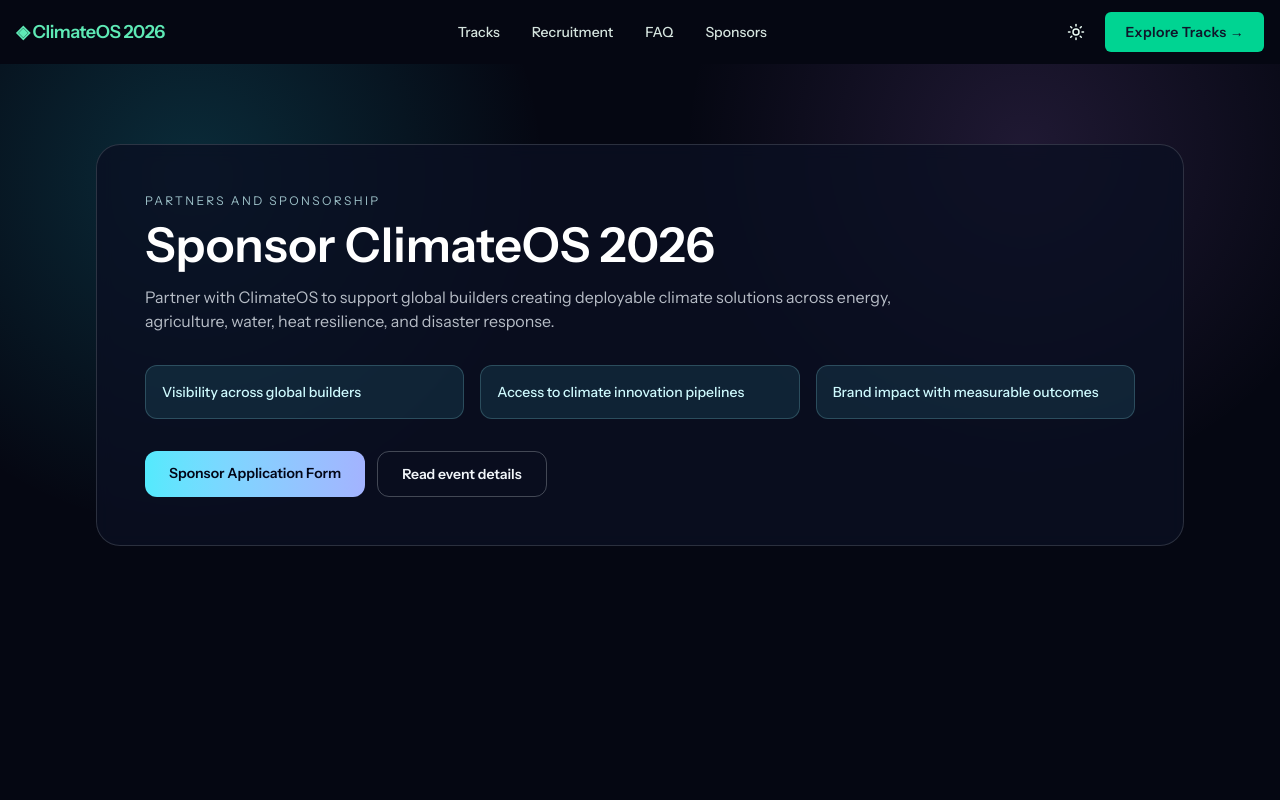
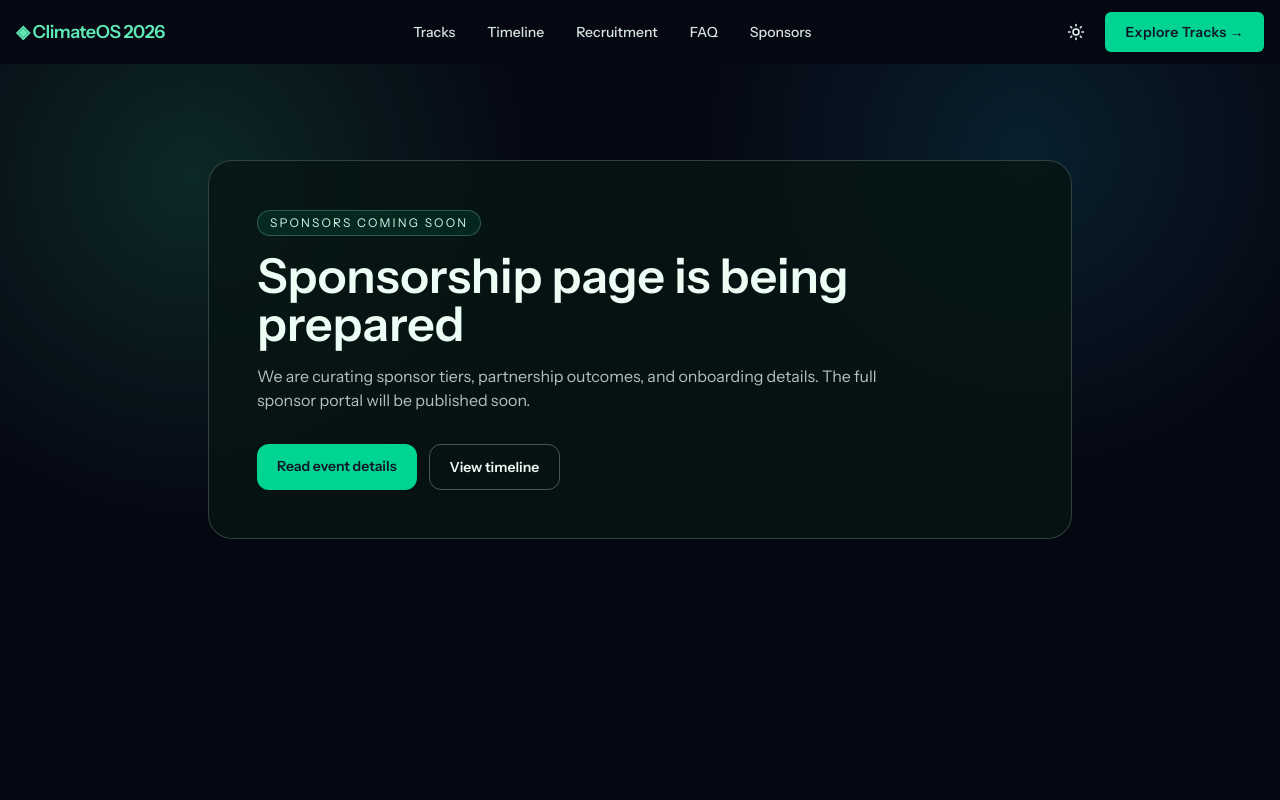
Before and after one commit to climateos2026-coder/webiste-coming-soon-waitlist, a Next.js app: page /sponsors in a window 1280 px wide. Shown: the top 800 px of the page. Built offline with nearby package versions, Linux system fonts and the light colour scheme; a web font is replaced by a local one.

Commit message:
feat: update sponsors page, coming soon detail, footer, navbar, and add timeline

```diff
--- a/app/sponsors/page.tsx
+++ b/app/sponsors/page.tsx
@@ -1,47 +1,21 @@
 import { Navbar } from '@/components/layout/navbar';
 import { Footer } from '@/components/layout/footer';
-import Link from 'next/link';
+import { DetailComingSoon } from '@/components/coming-soon/detail-coming-soon';
 
 export default function SponsorsPage() {
   return (
     <>
       <Navbar />
       <main className="min-h-screen bg-[#050712] pt-16">
-        <section className="relative overflow-hidden">
-          <div className="absolute inset-0 bg-[radial-gradient(circle_at_15%_20%,rgba(34,211,238,0.18),transparent_30%),radial-gradient(circle_at_80%_15%,rgba(192,132,252,0.14),transparent_30%)]" />
-          <div className="relative mx-auto max-w-6xl px-4 py-20 md:px-8">
-            <div className="rounded-3xl border border-slate-100/15 bg-[#0b1022]/80 p-8 backdrop-blur md:p-12">
-              <p className="text-xs uppercase tracking-[0.2em] text-cyan-100/75">Partners and Sponsorship</p>
-              <h1 className="mt-3 font-display text-4xl font-bold text-white md:text-5xl">Sponsor ClimateOS 2026</h1>
-              <p className="mt-4 max-w-3xl text-slate-200/80">
-                Partner with ClimateOS to support global builders creating deployable climate solutions across energy,
-                agriculture, water, heat resilience, and disaster response.
-              </p>
-
-              <div className="mt-8 grid gap-4 md:grid-cols-3">
-                {['Visibility across global builders', 'Access to climate innovation pipelines', 'Brand impact with measurable outcomes'].map((point) => (
-                  <div key={point} className="rounded-xl border border-cyan-200/20 bg-cyan-300/10 p-4">
-                    <p className="text-sm font-medium text-cyan-100">{point}</p>
-                  </div>
-                ))}
-              </div>
-
-              <div className="mt-8 flex flex-wrap gap-3">
-                <a
-                  href="https://forms.gle/qMkdiyCmuAjyH36Y7"
-                  target="_blank"
-                  rel="noopener noreferrer"
-                  className="rounded-xl bg-gradient-to-r from-cyan-300 to-indigo-300 px-6 py-3 text-sm font-semibold text-slate-950"
-                >
-                  Sponsor Application Form
-                </a>
-                <Link href="/faq" className="rounded-xl border border-slate-100/25 px-6 py-3 text-sm font-semibold text-slate-100">
-                  Read event details
-                </Link>
-              </div>
-            </div>
-          </div>
-        </section>
+        <DetailComingSoon
+          badge="Sponsors coming soon"
+          title="Sponsorship page is being prepared"
+          description="We are curating sponsor tiers, partnership outcomes, and onboarding details. The full sponsor portal will be published soon."
+          primaryHref="/faq"
+          primaryLabel="Read event details"
+          secondaryHref="/timeline"
+          secondaryLabel="View timeline"
+        />
       </main>
       <Footer />
     </>
--- /dev/null
+++ b/app/timeline/page.tsx
@@ -0,0 +1,23 @@
+import { Navbar } from '@/components/layout/navbar';
+import { Footer } from '@/components/layout/footer';
+import { DetailComingSoon } from '@/components/coming-soon/detail-coming-soon';
+
+export default function TimelinePage() {
+  return (
+    <>
+      <Navbar />
+      <main className="min-h-screen bg-[#050712] pt-16">
+        <DetailComingSoon
+          badge="Event timeline coming soon"
+          title="ClimateOS event timeline is on the way"
+          description="A complete timeline for pre-launch, sprint, judging, and finals will be released shortly with timezone-friendly scheduling."
+          primaryHref="/faq"
+          primaryLabel="See current FAQ"
+          secondaryHref="/tracks"
+          secondaryLabel="Explore tracks"
+        />
+      </main>
+      <Footer />
+    </>
+  );
+}
--- a/components/coming-soon/detail-coming-soon.tsx
+++ b/components/coming-soon/detail-coming-soon.tsx
@@ -14,10 +14,10 @@ export function DetailComingSoon({
   title,
   description,
   badge = 'Coming soon',
-  primaryHref = '/register',
-  primaryLabel = 'Join Waitlist',
-  secondaryHref = '/contact',
-  secondaryLabel = 'Contact Organizers',
+  primaryHref = '/faq',
+  primaryLabel = 'Read FAQ',
+  secondaryHref = '/tracks',
+  secondaryLabel = 'Explore Tracks',
 }: DetailComingSoonProps) {
   return (
     <section className="relative overflow-hidden">
--- a/components/layout/footer.tsx
+++ b/components/layout/footer.tsx
@@ -4,6 +4,7 @@ const FOOTER_LINKS = {
   primary: [
     { href: '/', label: 'Home' },
     { href: '/tracks', label: 'Tracks' },
+    { href: '/timeline', label: 'Timeline' },
     { href: '/faq', label: 'FAQ' },
     { href: '/sponsors', label: 'Sponsors' },
     { href: '/recruitment', label: 'Recruitment' },
--- a/components/layout/navbar.tsx
+++ b/components/layout/navbar.tsx
@@ -6,6 +6,7 @@ import { Menu, X, Moon, Sun } from 'lucide-react';
 
 const NAV_LINKS = [
   { href: '/tracks', label: 'Tracks' },
+  { href: '/timeline', label: 'Timeline' },
   { href: '/recruitment', label: 'Recruitment' },
   { href: '/faq', label: 'FAQ' },
   { href: '/sponsors', label: 'Sponsors' },
```
Also changed, not shown: 1 other file (tests, documents, lock files or other folders).
